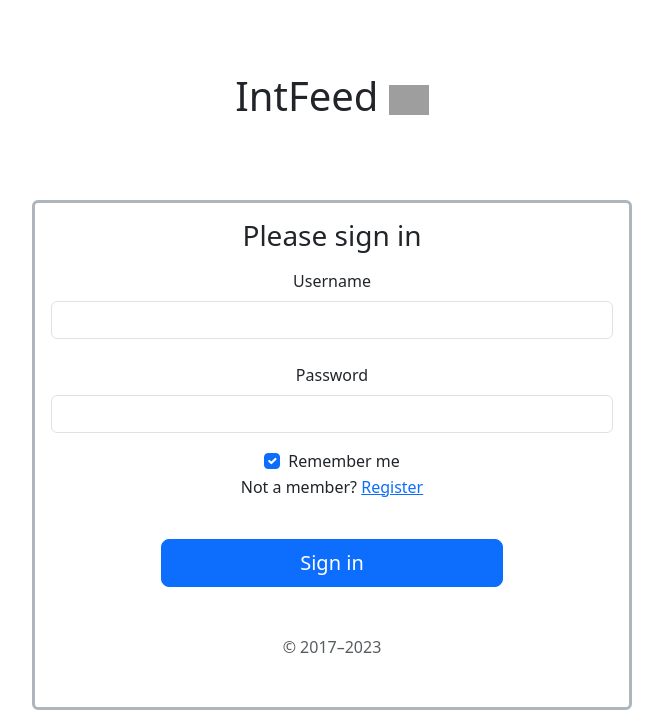
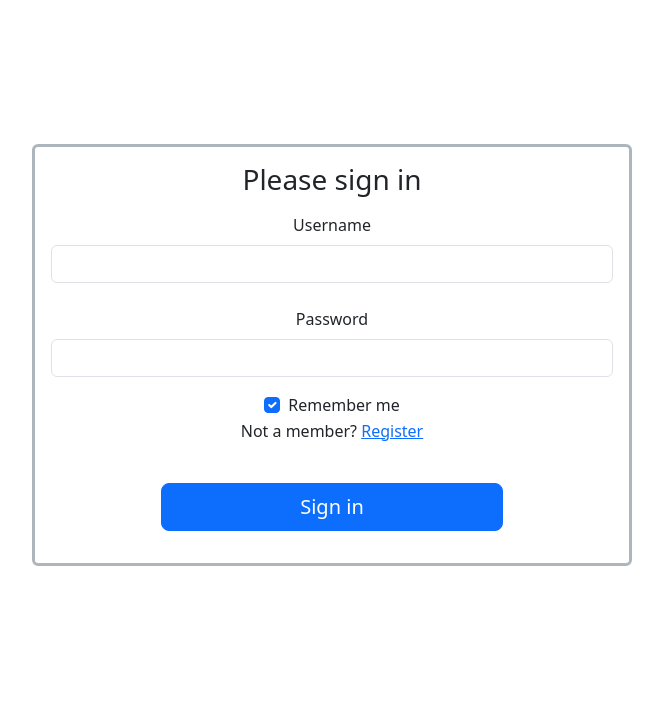
Before and after one commit to STEAM-Center-NYC/10031-Developing-an-Application-using-Artificial-Intelligence-to-Aid-in-Financial-Budgeting, a Flask app: page /sign-in in a window 1280 px wide. Shown: the part 123-833 px from the top of the page, without its empty margins (308-971 px from the left). After the commit the page ends 689 px from the top, so only its background shows below. Run offline with Flask 3, Linux system fonts and the light colour scheme; grey boxes are pictures that could not be loaded.

Commit message:
removed intfeed

```diff
--- a/templates/sign.in.html.jinja
+++ b/templates/sign.in.html.jinja
@@ -15,7 +15,7 @@
   <body>
   <br>
 <br>
- <h1>IntFeed <img src="/static/spooky-removebg-preview.png" hight = "50" width= "40" ></h1>
+
 
  <br>
  <br>
@@ -64,7 +64,7 @@
 
     </div>
     <button class="w-100 btn btn-lg btn-primary" type="submit">Sign in</button>
-    <p class="mt-5 mb-3 text-body-secondary">&copy; 2017–2023</p>
+
   </form>
 </main>
 
--- a/templates/sign.up.html.jinja
+++ b/templates/sign.up.html.jinja
@@ -15,7 +15,7 @@
     </header>
   <body class="container">
     <br>
-   <h1>IntFeed <img src="/static/spooky-removebg-preview.png" hight = "50" width= "40" ></h1>
+
   <p class="text-end">Already have an account?  <a href="/sign-out">Sign In</a></p>
   <br>
   <br>
```
